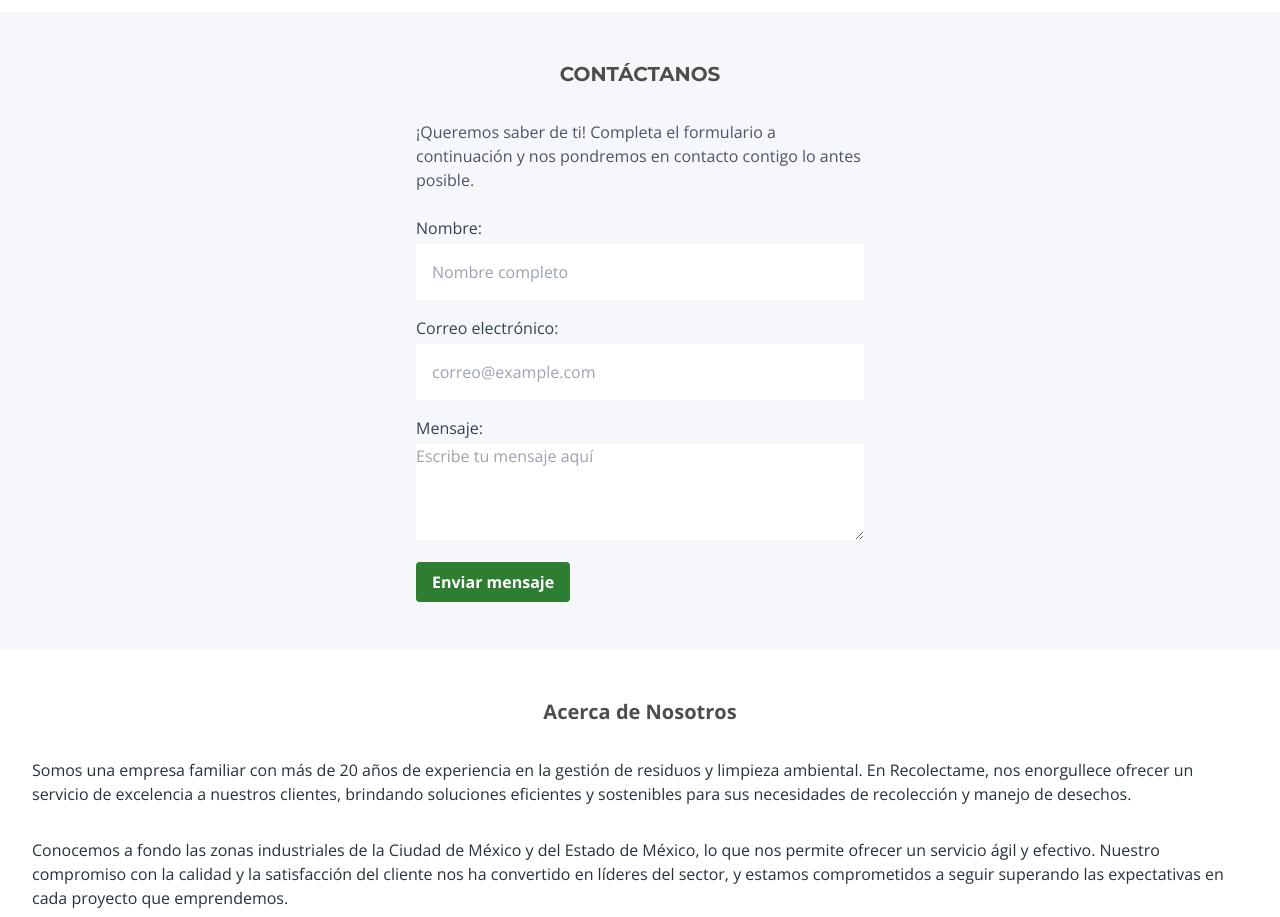
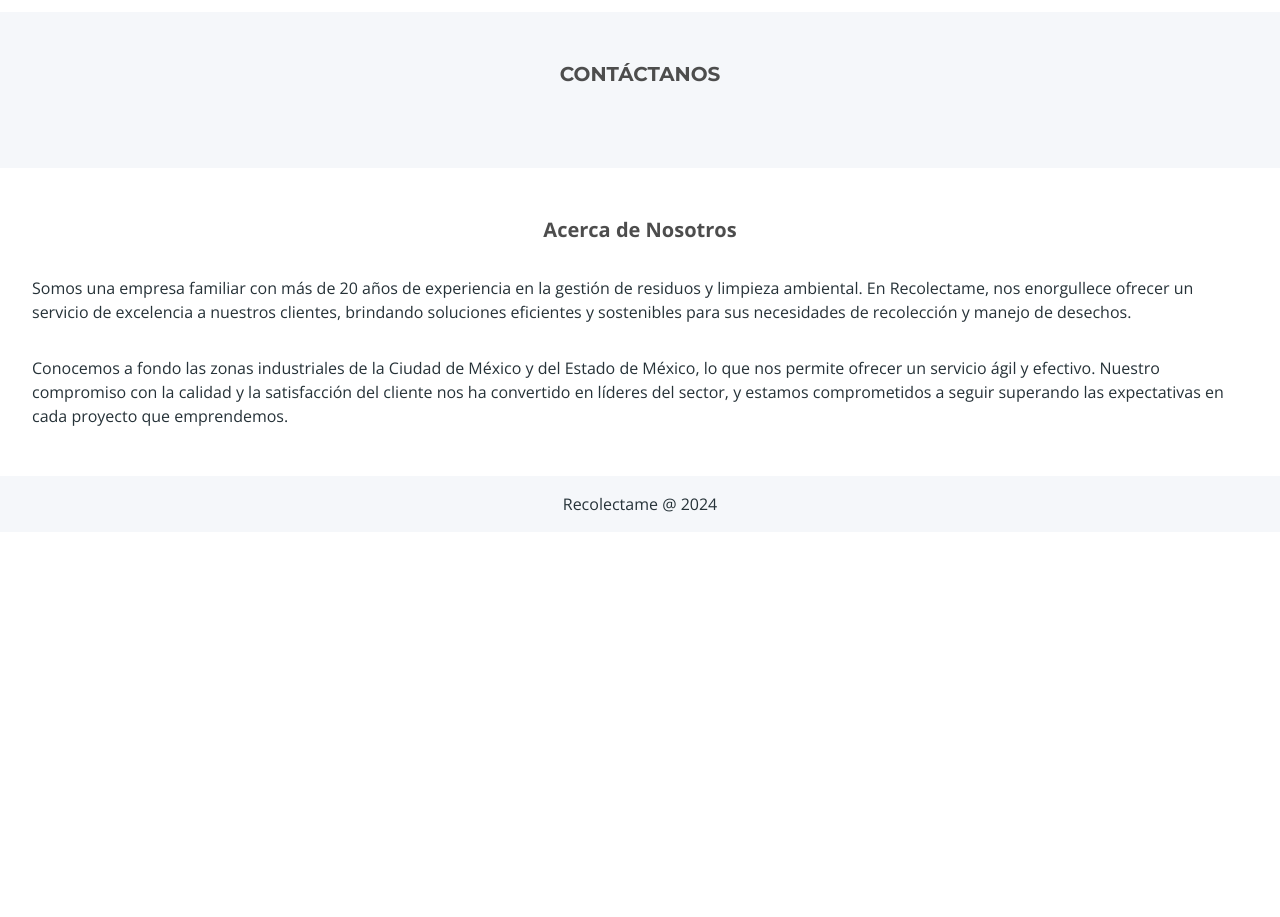
Before and after one commit to jcpablo10/astro-exercise, an Astro site: page / in a window 1280 px wide. Shown: the part 1160-2077 px from the top of the page. After the commit the page ends 1692 px from the top, so only its background shows below. Built offline with nearby package versions, Linux system fonts and the light colour scheme; Astro itself is replaced by a stand-in of ours; a script that the page names is missing.

Commit message:
feat: Added Typeform

```diff
--- a/package.json
+++ b/package.json
@@ -12,6 +12,7 @@
   "dependencies": {
     "@astrojs/check": "^0.5.10",
     "@astrojs/tailwind": "^5.1.0",
+    "@typeform/embed": "^4.10.0",
     "astro": "^4.7.1",
     "tailwind": "^4.0.0",
     "tailwindcss": "^3.4.3",
--- /dev/null
+++ b/src/components/LocalScripts.astro
@@ -0,0 +1 @@
+<script is:inline src="//embed.typeform.com/next/embed.js"></script>
--- a/src/pages/index.astro
+++ b/src/pages/index.astro
@@ -2,6 +2,7 @@
 import Layout from '../layouts/Layout.astro';
 import Button from '../components/Button.astro';
 import Card from '../components/Card.astro';
+import LocalScripts from '../components/LocalScripts.astro';
 ---
 
 <!-- <Layout title="Recolectame - Recolectamos, reciclamos, renovamos: ¡por un mundo mejor!"> -->
@@ -53,7 +54,8 @@ import Card from '../components/Card.astro';
       <div class="container mx-auto px-8 py-12 w-full">
         <h2 class="font-serif uppercase text-xl font-bold text-center text-neutral-d-grey">Contáctanos</h2>
         <div class="max-w-md mx-auto mt-8">
-          <p class="text-gray-600 mb-6">¡Queremos saber de ti! Completa el formulario a continuación y nos pondremos en contacto contigo lo antes posible.</p>
+          <div data-tf-widget="01HX8HC7T4BS9NRRV8XZXBBNJN"></div>
+          <!-- <p class="text-gray-600 mb-6">¡Queremos saber de ti! Completa el formulario a continuación y nos pondremos en contacto contigo lo antes posible.</p>
           <form action="#" method="POST" class="space-y-4">
             <div>
               <label for="nombre" class="block text-gray-700">Nombre:</label>
@@ -69,7 +71,7 @@ import Card from '../components/Card.astro';
             </div>
             <button type="submit" class="bg-action-success text-white font-bold py-2 px-4 rounded hover:bg-blue-600">Enviar mensaje</button>
           </form>
-        </div>
+        </div> -->
 
       </div>
 
@@ -83,6 +85,7 @@ import Card from '../components/Card.astro';
     </section>
 
 	</main>
+  <LocalScripts></LocalScripts>
 </Layout>
 
 <style>
```
Also changed, not shown: 1 other file.
